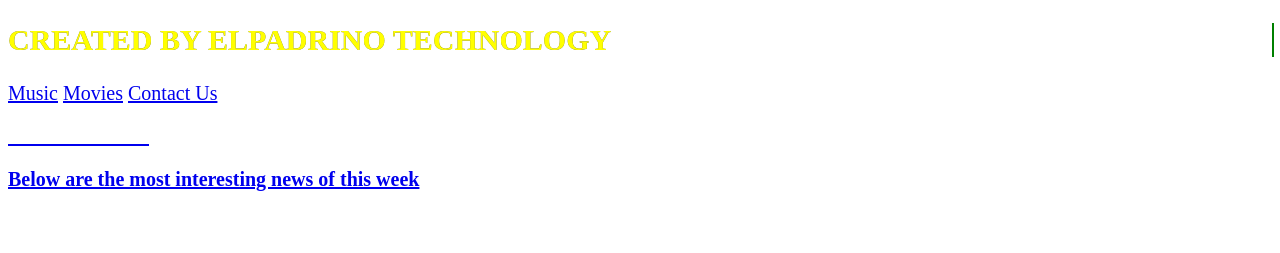
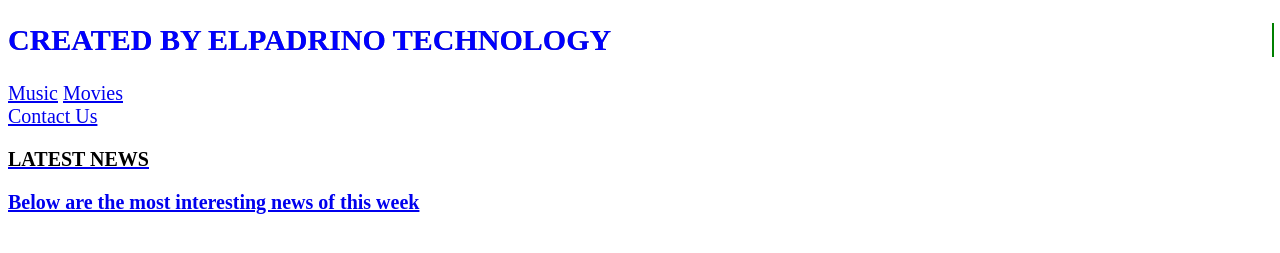
Before and after one commit to elpadrino87/elpweb, a plain HTML site: page index.html in a window 1280 px wide. Shown: the part 103-356 px from the top of the page. Drawn offline with Linux system fonts and the light colour scheme.

Commit message:
Update index.html

```diff
--- a/index.html
+++ b/index.html
@@ -20,7 +20,7 @@ display:span;
     left:0;
     width:50%;
     height:100%;
-    color:yellow;
+    color:blue;
     -webkit-text-stroke:0px blue;
     border-right: 2px solid green;
     overflow: hidden;
@@ -49,11 +49,12 @@ href="music.html">Music</a>
 
     <a
 href="movies.html">Movies</a>
+<br>
 <a
 href="contact.html">Contact Us</
 a>
 
-<p style="color:white;"><strong>LATEST NEWS</strong></p>
+<p style="color:black;"><strong>LATEST NEWS</strong></p>
 <p>
     <b>Below are the most interesting news of this week</b>
 </p>
```
